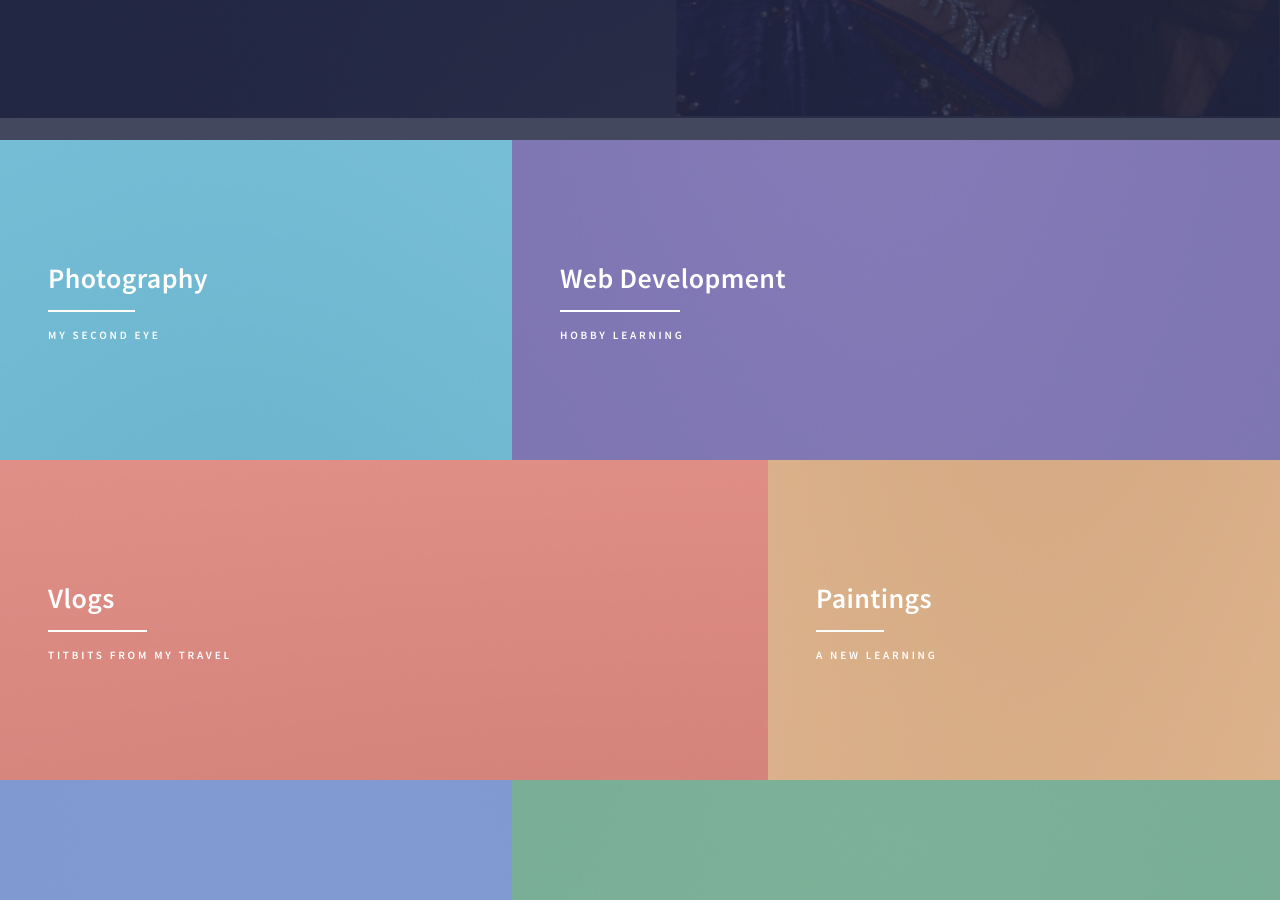
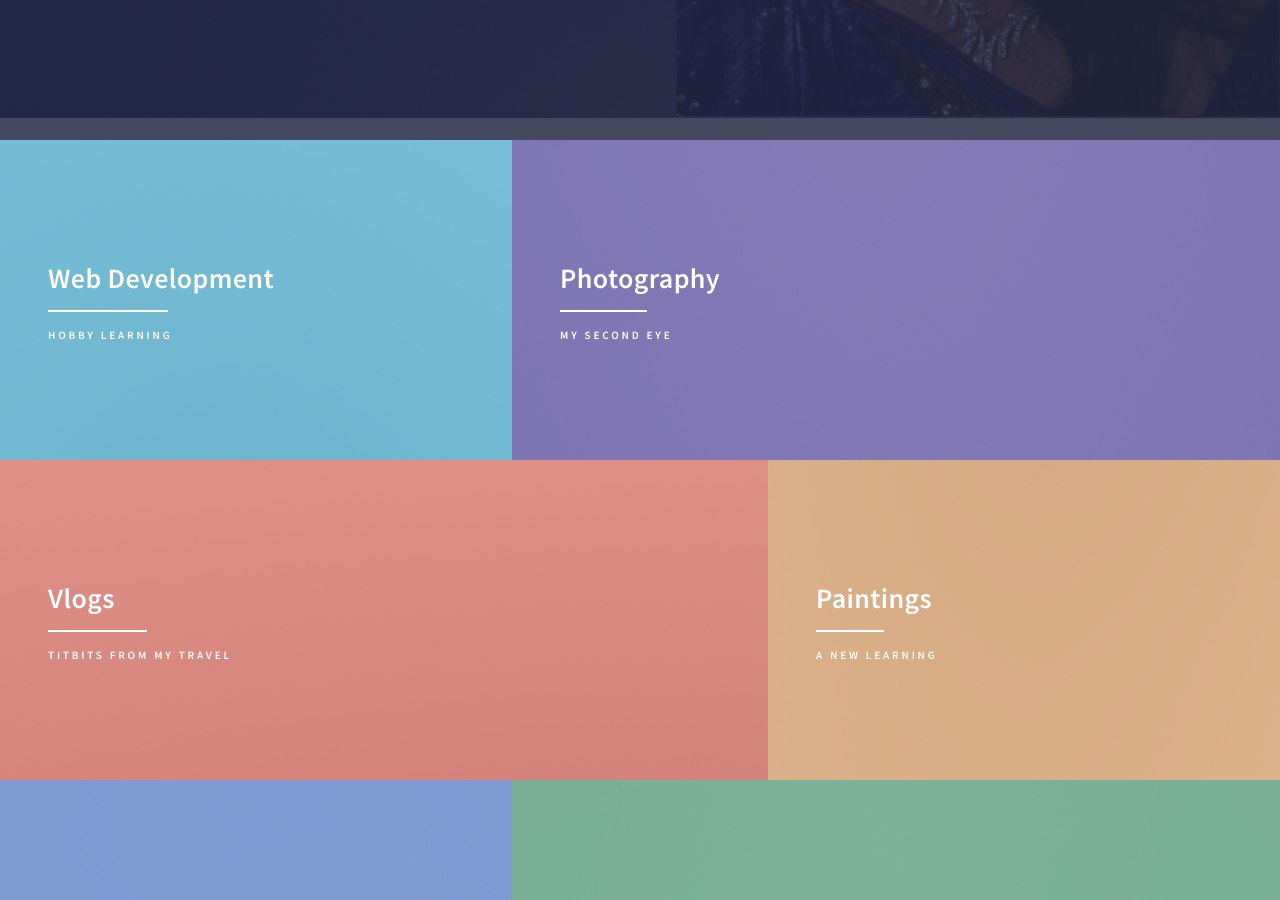
Before and after one commit to dhanyacm/dhanyacm, a Jekyll site: the page built from index.html, in a window 1280 px wide and 900 px high, scrolled down 535 px. Built offline with Jekyll 4.4.1, drawn with Linux system fonts in a browser that asks for light colours.

Commit message:
Update index.html

```diff
--- a/index.html
+++ b/index.html
@@ -16,19 +16,21 @@ frontpage: true
 										<img src="images/pic01.jpg" alt="" />
 									</span>
 									<header class="major">
-										<h3><a href="http://flickr.com/dhanyacm" class="link">Photography</a></h3>
-										<p>My second eye</p>
+										<h3><a href="{{site.baseurl}}/pages/web-portfolio.html" class="link">Web Development</a></h3>
+										<p>Hobby Learning</p>
 									</header>
 								</article>
+
 								<article>
 									<span class="image">
 										<img src="images/pic02.jpg" alt="" />
 									</span>
 									<header class="major">
-										<h3><a href="{{site.baseurl}}/pages/web-portfolio.html" class="link">Web Development</a></h3>
-										<p>Hobby Learning</p>
+										<h3><a href="http://flickr.com/dhanyacm" class="link">Photography</a></h3>
+										<p>My second eye</p>
 									</header>
 								</article>
+
 								<article>
 									<span class="image">
 										<img src="images/pic03.jpg" alt="" />
```
